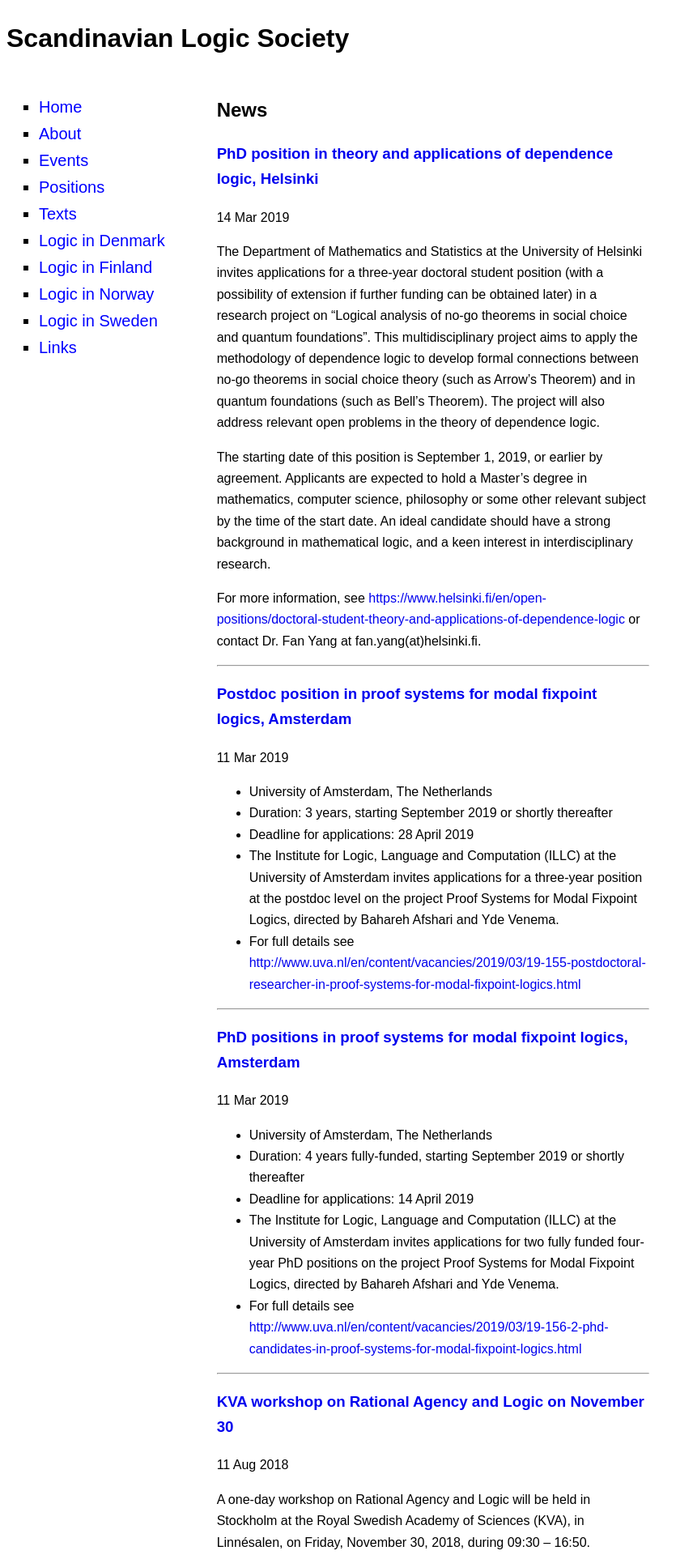
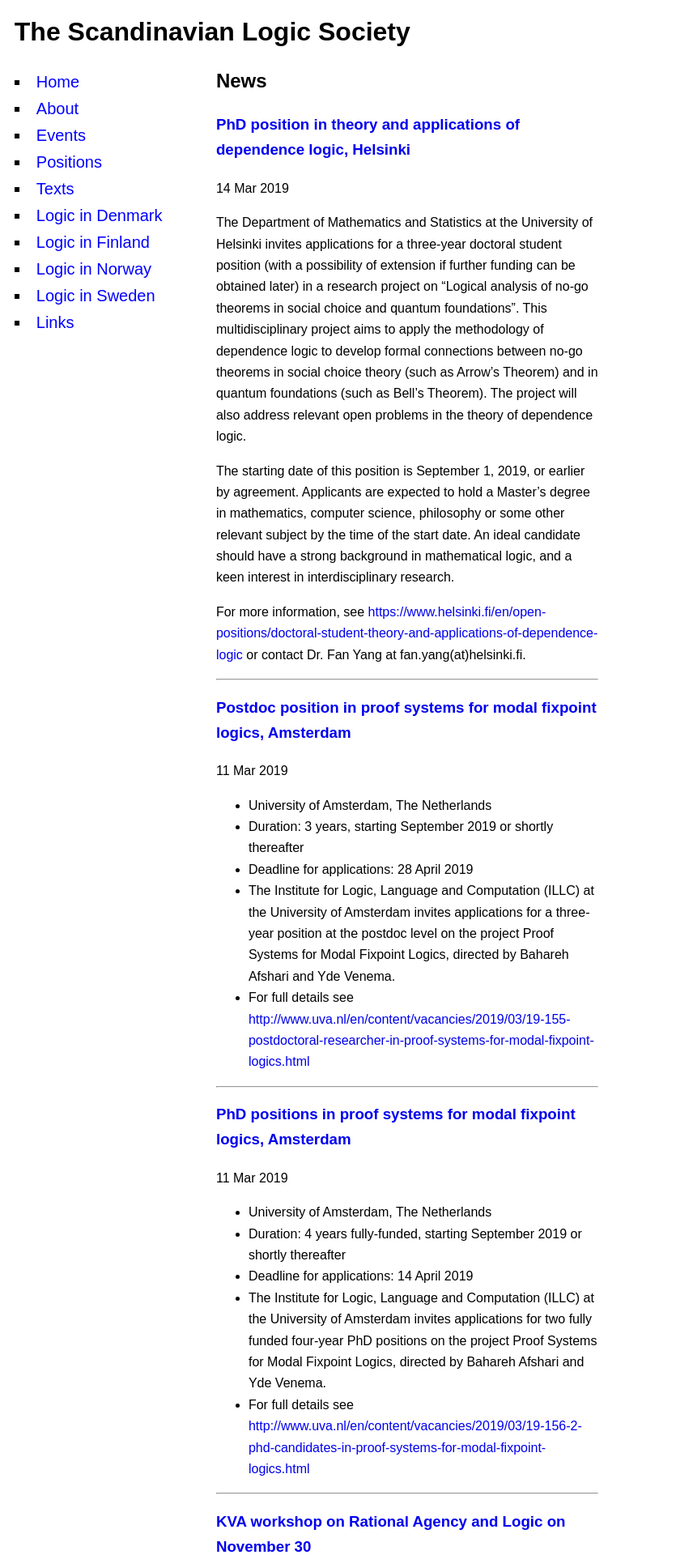
Before and after one commit to scandinavianlogic/scandinavianlogic.github.io, a Jekyll site: the page built from index.md, in a window 1280 px wide. Shown: the top 1920 px of the page at 81% size, without its empty margins (0-856 px from the left). Built offline with Jekyll 4.4.1, drawn with Linux system fonts in a browser that asks for light colours; our own code applies the rules of GitHub Pages for plain Markdown files.

Commit message:
simplified and improved css

```diff
--- a/_layouts/default.html
+++ b/_layouts/default.html
@@ -9,20 +9,22 @@
             - {{ page.title }}
         {% endif %}
     </title>
-    <link rel="stylesheet" href="/css/styles.css">
-    <link rel="stylesheet" media="(max-width: 90ch)" href="/css/small.css">
-    <link rel="stylesheet" media="(min-width: 90ch)" href="/css/large.css">
+    <link rel="stylesheet" href="css.css">
   </head>
   <body>
-    <h1>Scandinavian Logic Society</h1>
-    <nav class="small">
+    <header><h1>The Scandinavian Logic Society</h1></header>
+    <div id="main">
+      <div id="menu">
+        <nav id="small_nav">
           {% include menu_items.html items=site.data.menu_items append="#content" %}
         </nav>
-    <nav class="large">
+        <nav id="large_nav">
           {% include menu_items.html items=site.data.menu_items append="" %}
         </nav>
+      </div>
       <div id="content">
         {{ content }}
       </div>
+    </div>
   </body>
 </html>
--- /dev/null
+++ b/css.css
@@ -0,0 +1,82 @@
+/* VARIABLES */
+
+:root {
+  --body-margin: 2ch;
+  --sidebar-width: 25ch;
+  --content-padding-left: 3ch;
+  --content-max-width: 53ch;
+  /* total width with sidebar = 85ch */
+}
+
+
+/* LAYOUT */
+
+body {
+  margin: var(--body-margin);
+  padding: 0;
+}
+
+/* layout on print, speech, small screens, and on devices not supporting media
+ * queries */
+#large_nav {
+  display: none;
+}
+
+/* layout on large screens. total width with sidebar is 85ch but media queries
+ * use the browsers default font and size. thus 1ch here may be narrower than
+ * 1ch in the font we use, so we use 100ch to be somewhat safe */
+@media only screen and (min-width: 100ch) {
+  #small_nav {
+    display: none;
+  }
+  #large_nav {
+    display: block;
+  }
+  #main {
+    display: table;
+  }
+  #menu {
+    display: table-cell;
+    width: var(--sidebar-width);
+  }
+  #content {
+    display: table-cell;
+    padding-left: var(--content-padding-left);
+  }
+  nav ul {
+    margin: 0;
+  }
+}
+
+/* STYLE */
+* {
+  font-family: sans-serif;
+}
+#main {
+  line-height: 1.65;
+}
+#content {
+  max-width: var(--content-max-width);
+}
+nav {
+  font-size: 1.25em;
+}
+nav ul {
+  list-style-position: inside;
+  padding-left: 0;
+  list-style-type: square;
+}
+nav a {
+  color: blue;
+}
+h2 {
+  margin-top: 0;
+  padding-top: 0;
+}
+a {
+  word-wrap: break-word;
+  text-decoration: none;
+}
+a:hover {
+  text-decoration: underline;
+}
--- a/css/large.css
+++ /dev/null
@@ -1,14 +0,0 @@
-.small {
-  display: none;
-}
-#content {
-  display: table-cell;
-}
-nav {
-  float: left;
-  display: table-cell;
-  padding-top: 0;
-  padding-bottom: 0;
-  padding-left: 0;
-  padding-right: 5vw;
-}
--- a/css/small.css
+++ /dev/null
@@ -1,3 +0,0 @@
-.large {
-  display: none;
-}
--- a/css/styles.css
+++ /dev/null
@@ -1,23 +0,0 @@
-* {
-  font-family: sans-serif;
-  line-height: 165%;
-}
-a {
-  word-wrap: break-word;
-  text-decoration: none;
-}
-a:hover {
-  text-decoration: underline;
-}
-nav {
-  font-size: 125%;
-}
-nav li {
-  list-style-type: square;
-}
-nav a {
-  color: blue;
-}
-#content {
-  max-width: 60ch;
-}
```
Lines whose indentation alone changed are shown as unchanged.
